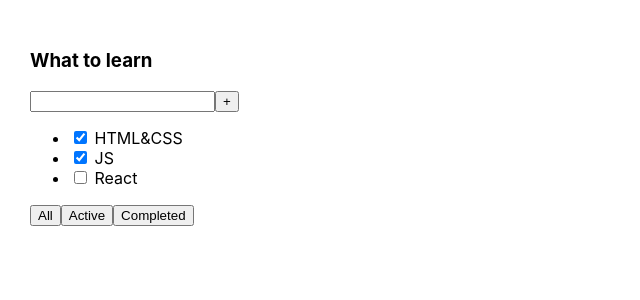
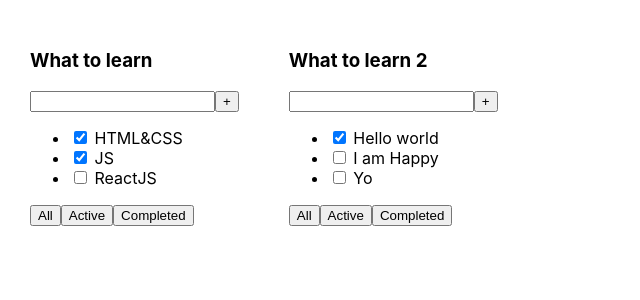
Before and after one commit to Belom7/TodoList_3.0, a React (Create React App) app: page / in a window 1280 px wide. Shown: the top 300 px of the page, without its empty margins (0-640 px from the left). Built offline with nearby package versions, Linux system fonts and the light colour scheme.

Commit message:
add: part of the code is moved to a separate component, typing is done, props are thrown, elements are drawn using the map method

```diff
--- a/src/App.tsx
+++ b/src/App.tsx
@@ -1,26 +1,35 @@
 import React from 'react';
 import './App.css';
+import {Todolist} from "./Todolist";
+
+export type TasksType = TaskType[]
+
+type TaskType = {
+    id: number,
+    title: string,
+    isDone: boolean
+}
 
 function App() {
+
+    const name1 = 'What to learn'
+    const name2 = 'What to learn 2'
+
+    const tasks1 = [
+        { id: 1, title: "HTML&CSS", isDone: true },
+        { id: 2, title: "JS", isDone: true },
+        { id: 3, title: "ReactJS", isDone: false }
+    ]
+    const tasks2 = [
+        { id: 1, title: "Hello world", isDone: true },
+        { id: 2, title: "I am Happy", isDone: false },
+        { id: 3, title: "Yo", isDone: false }
+    ]
+
     return (
         <div className="App">
-            <div>
-                <h3>What to learn</h3>
-                <div>
-                    <input/>
-                    <button>+</button>
-                </div>
-                <ul>
-                    <li><input type="checkbox" checked={true}/> <span>HTML&CSS</span></li>
-                    <li><input type="checkbox" checked={true}/> <span>JS</span></li>
-                    <li><input type="checkbox" checked={false}/> <span>React</span></li>
-                </ul>
-                <div>
-                    <button>All</button>
-                    <button>Active</button>
-                    <button>Completed</button>
-                </div>
-            </div>
+            <Todolist name={name1} tasks={tasks1}/>
+            <Todolist name={name2} tasks={tasks2}/>
         </div>
     );
 }
--- /dev/null
+++ b/src/Todolist.tsx
@@ -0,0 +1,31 @@
+import React from 'react';
+import {TasksType} from "./App";
+
+type PropsType = {
+  name:string,
+  tasks: TasksType
+}
+
+export const Todolist = (props:PropsType) => {
+  return (
+    <div>
+      <h3>{props.name}</h3>
+      <div>
+        <input/>
+        <button>+</button>
+      </div>
+      <ul>
+        {props.tasks.map(el=>{
+          return(
+            <li key={el.id}><input type="checkbox" checked={el.isDone}/> <span>{el.title}</span></li>
+          )
+        })}
+      </ul>
+      <div>
+        <button>All</button>
+        <button>Active</button>
+        <button>Completed</button>
+      </div>
+    </div>
+  );
+};
```
